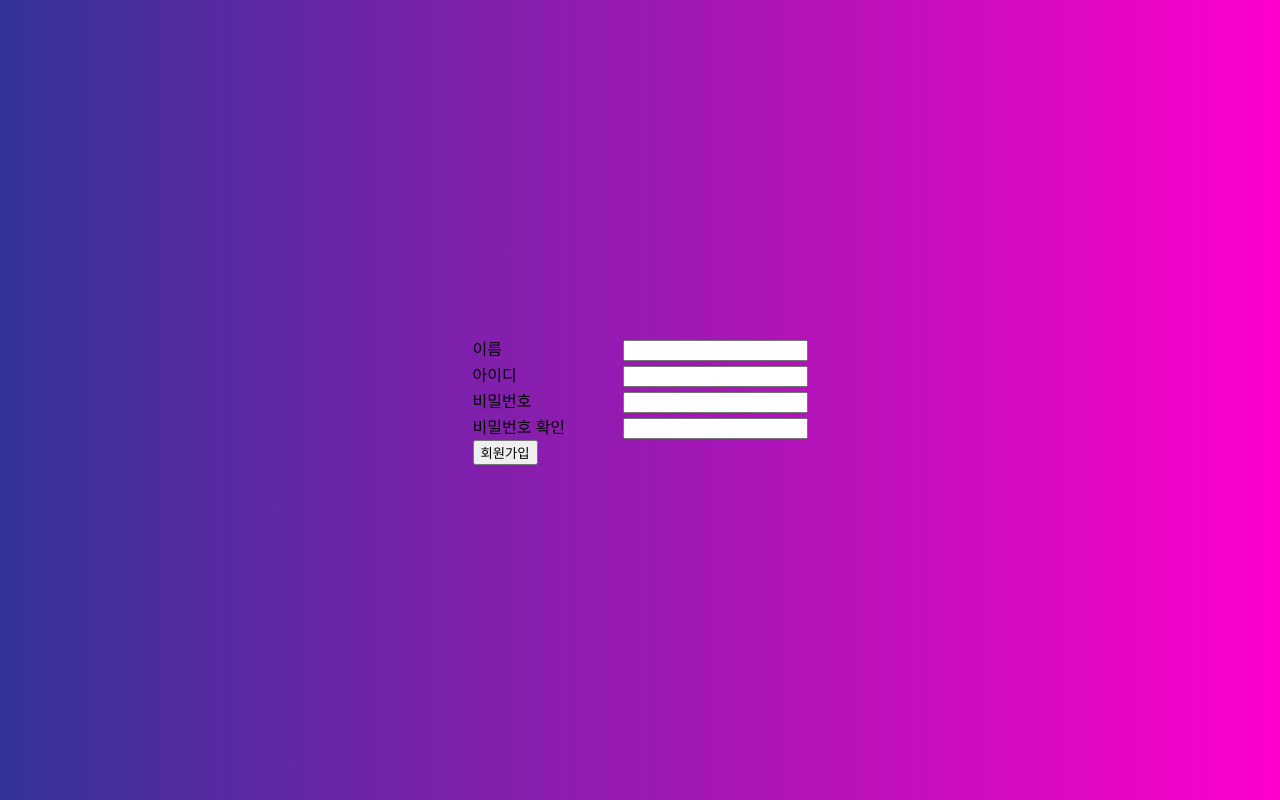
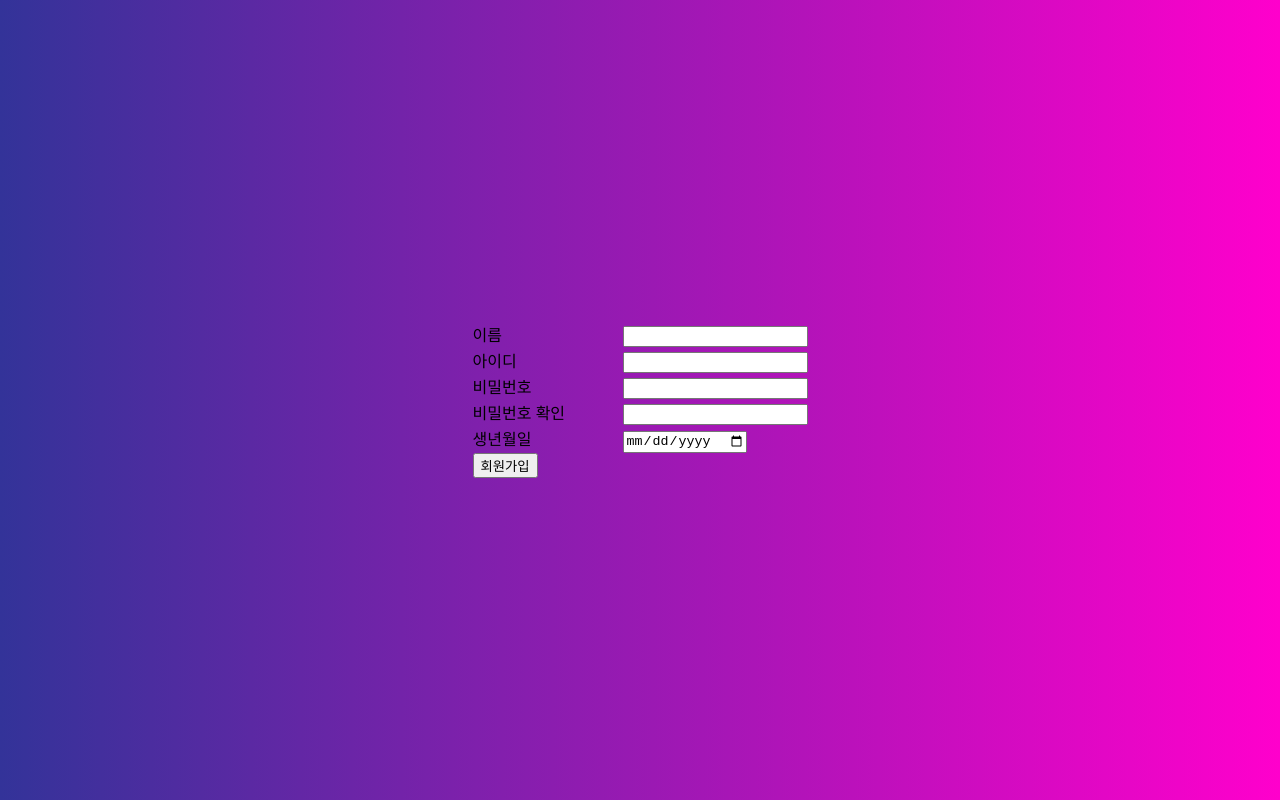
Before and after one commit to gyeuhanjeon/semiTeamProject, a React (Create React App) app: page /signup in a window 1280 px wide. Built offline with nearby package versions, Linux system fonts and the light colour scheme.

Commit message:
변경완

```diff
--- a/src/project/SignUp.js
+++ b/src/project/SignUp.js
@@ -198,8 +198,25 @@ function InputPassword() {
   );
 }
 
+function InputBirth() {
+  const [birth, setBirth] = useState('2022');
+
+  const onChangeBirth = e => { setBirth(e.target.value); };
+
+  memberObj.isBirth = birth;
+
+  return(
+    <div className='field-wrap'>
+      <div className='input-field'>
+        <span style={{display: 'inline-block', width: 150}}>생년월일</span>
+        <input type="date" value={birth} onChange={onChangeBirth} required/>
+      </div>
+    </div>
+  );
+}
+
 function onClickButton() {
-  if(memberObj.isName && memberObj.isId && memberObj.isPassword) {
+  if(memberObj.isName && memberObj.isId && memberObj.isPassword && memberObj.isBirth) {
     window.location.replace("/");
   } else alert('입력된 값을 확인하세요.');
 }
@@ -211,6 +228,7 @@ function SignUp() {
       <InputName></InputName>
       <InputId></InputId>
       <InputPassword></InputPassword>
+      <InputBirth></InputBirth>
       <button type="submit" onClick={onClickButton}>회원가입</button>
     </div>
   );
```
